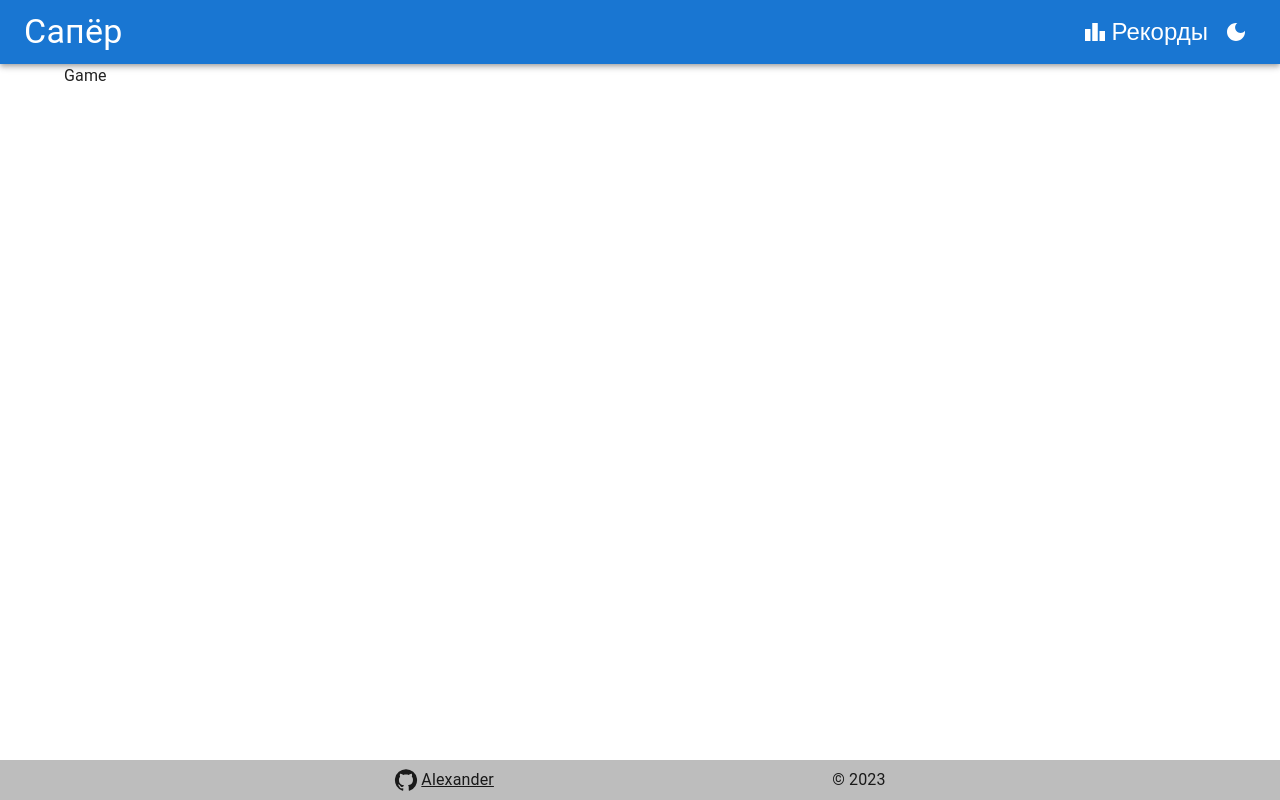
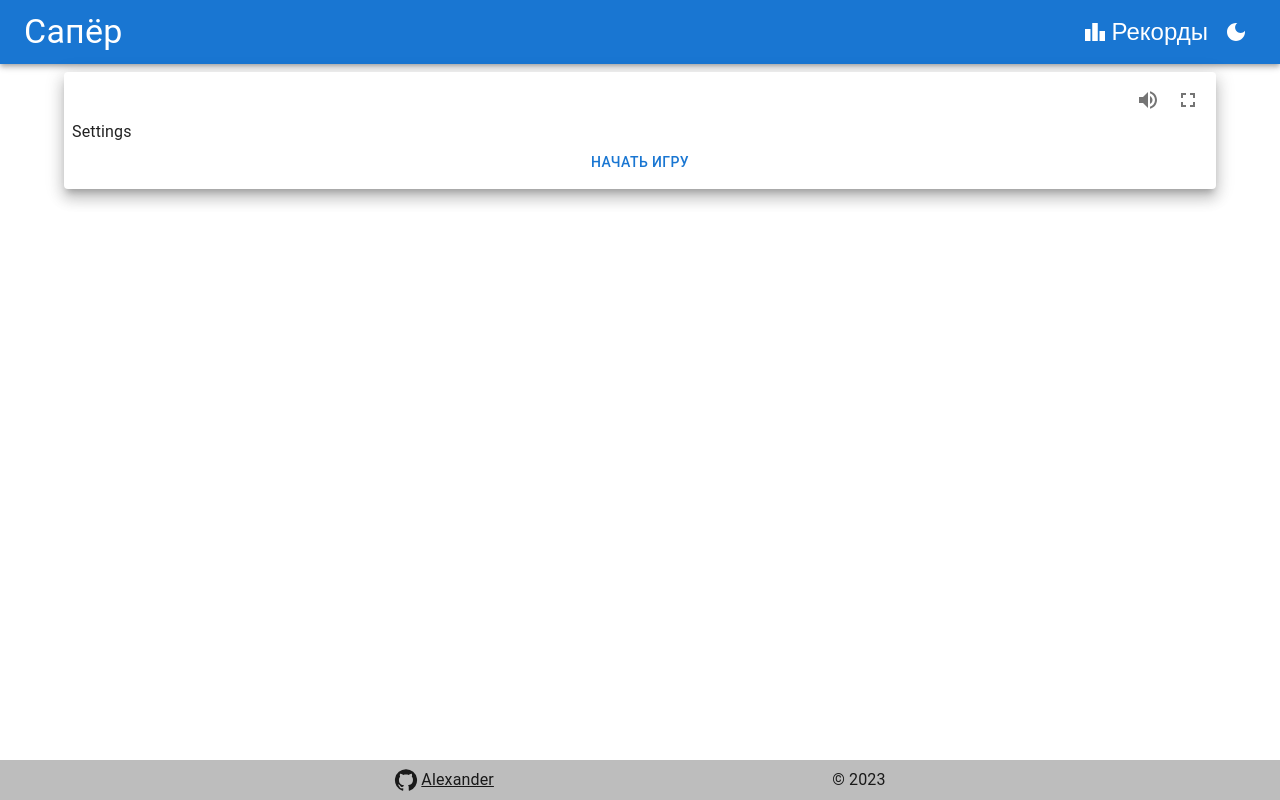
Before and after one commit to xhhjlt/minesweeper, a React (Create React App) app: page / in a window 1280 px wide. Built offline with nearby package versions, Linux system fonts and the light colour scheme; the HTML template or start-up script is replaced by a standard one.

Commit message:
feat: game contaner

```diff
--- a/src/app/store.ts
+++ b/src/app/store.ts
@@ -1,7 +1,9 @@
 import { configureStore, ThunkAction, Action } from '@reduxjs/toolkit';
+import containerReducer from 'components/game/container/containerSlice';
 
 export const store = configureStore({
   reducer: {
+    container: containerReducer,
   },
 });
 
--- /dev/null
+++ b/src/components/game/container/containerSlice.ts
@@ -0,0 +1,45 @@
+import { createSlice } from "@reduxjs/toolkit";
+import { RootState } from "app/store";
+
+interface GameConteinerState {
+  isGameStarted: boolean,
+  isMuted: boolean,
+  activeTab: 'settings' | 'game'
+};
+
+const initialState: GameConteinerState = {
+  isGameStarted: false,
+  isMuted: false,
+  activeTab: 'settings'
+};
+
+const slice = createSlice({
+  name: 'gameContainer',
+  initialState,
+  reducers: {
+    startGame: (state) => {
+      state.isGameStarted = true;
+    },
+    finishGame: (state) => {
+      state.isGameStarted = false;
+    },
+    mute: (state) => {
+      state.isMuted = true;
+    },
+    unmute: (state) => {
+      state.isMuted = false;
+    },
+    openSettings: (state) => {
+      state.activeTab = 'settings';
+    },
+    openGame: (state) => {
+      state.activeTab = 'game';
+    },
+  },
+});
+
+export const { startGame, finishGame, mute, unmute, openSettings, openGame } = slice.actions;
+export default slice.reducer;
+export const isGameActive = (state: RootState) => state.container.isGameStarted;
+export const isGameOpened = (state: RootState) => state.container.activeTab === 'game';
+export const isMuted = (state: RootState) => state.container.isMuted;
--- /dev/null
+++ b/src/components/game/container/gameContainer.tsx
@@ -0,0 +1,55 @@
+import { ArrowBack, Fullscreen, FullscreenExit, Settings, VolumeOff, VolumeUp } from "@mui/icons-material";
+import { ButtonGroup, IconButton, Paper, Stack } from "@mui/material";
+import { useAppDispatch, useAppSelector } from "app/hooks";
+import { useRef, useState } from "react";
+import { isGameActive as gameActive, isGameOpened as gameOpened, mute, isMuted as muted, openGame, openSettings, startGame, unmute } from "./containerSlice";
+import Minesweeper from "../minesweeper/minesweeper";
+import GameSettings from "../settings/gameSettings";
+
+export default function GameContainer() {
+  const isMuted = useAppSelector(muted);
+  const isGameOpened = useAppSelector(gameOpened);
+  const isGameActive = useAppSelector(gameActive);
+  const conteiner = useRef(null);
+  const dispatch = useAppDispatch();
+  const [isFullscreen, setIsFullscreen] = useState(false);
+
+  const toggleMute = () => {
+    if (isMuted) {
+      dispatch(unmute());
+    } else {
+      dispatch(mute());
+    }
+  };
+
+  const toggleFullscreen = () => {
+    if (!document.fullscreenElement) {
+      const box = conteiner.current as unknown as HTMLElement;
+      box.requestFullscreen().then(() => setIsFullscreen(true));
+    } else if (document.exitFullscreen) {
+      document.exitFullscreen().then(() => setIsFullscreen(false));
+    }
+  };
+
+  return (
+    <Paper elevation={10} sx={{m: 1, p: 1, minWidth: 500, mx: 'auto'}} ref={conteiner}>
+      <Stack>
+        <ButtonGroup sx={{ml: 'auto'}}>
+          {isGameOpened && <IconButton onClick={() => dispatch(openSettings())}>
+            <Settings />
+          </IconButton>}
+          {!isGameOpened && isGameActive && <IconButton onClick={() => dispatch(openGame())}>
+            <ArrowBack />
+          </IconButton>}
+          <IconButton onClick={toggleMute}>
+            {isMuted ? <VolumeOff /> : <VolumeUp />}
+          </IconButton>
+          <IconButton onClick={toggleFullscreen}>
+            {isFullscreen ? <FullscreenExit /> : <Fullscreen />}
+          </IconButton>
+        </ButtonGroup>
+        {isGameOpened ? <Minesweeper /> : <GameSettings />}
+      </Stack>
+    </Paper>
+  );
+}
--- /dev/null
+++ b/src/components/game/minesweeper/minesweeper.tsx
@@ -0,0 +1,3 @@
+export default function Minesweeper() {
+  return <>Minesweeper</>
+}
--- /dev/null
+++ b/src/components/game/settings/gameSettings.tsx
@@ -0,0 +1,19 @@
+import { Button } from "@mui/material";
+import { useAppDispatch } from "app/hooks";
+import { openGame, startGame } from "../container/containerSlice";
+
+export default function GameSettings() {
+  const dispatch = useAppDispatch();
+
+  const start = () => {
+    dispatch(startGame());
+    dispatch(openGame());
+  };
+
+  return (
+    <>
+      Settings
+      <Button onClick={start}>Начать игру</Button>
+    </>
+  )
+}
--- a/src/routes/game.tsx
+++ b/src/routes/game.tsx
@@ -1,5 +1,5 @@
-import { Box } from "@mui/material";
+import GameContainer from "components/game/container/gameContainer";
 
 export default function Game() {
-  return <Box>Game</Box>
+  return <GameContainer />
 }
```
